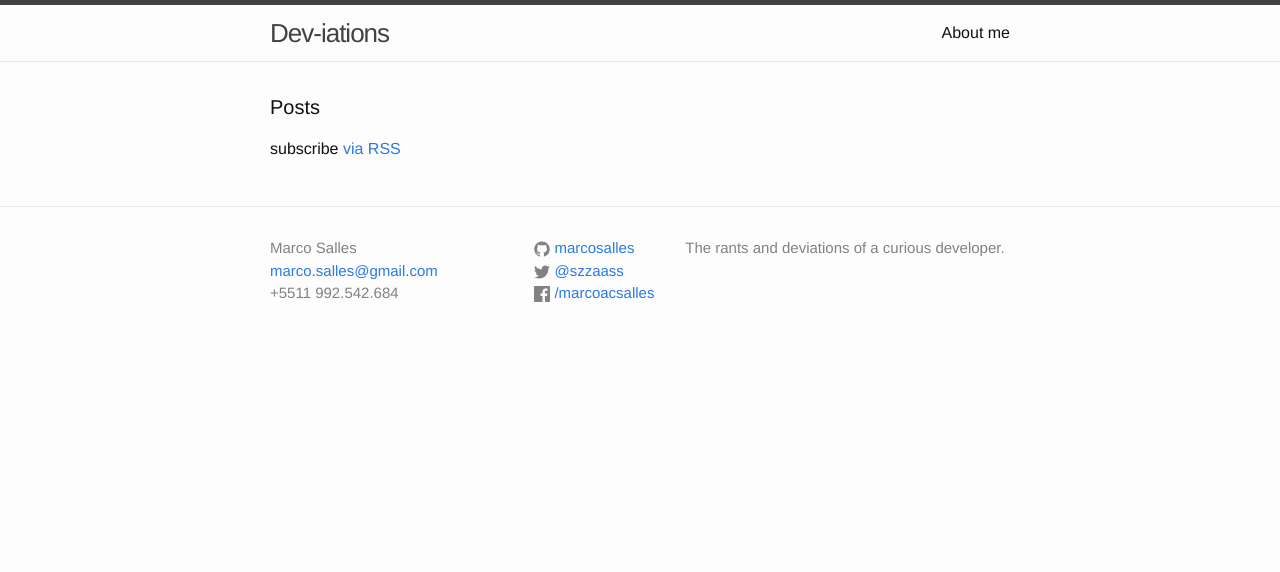
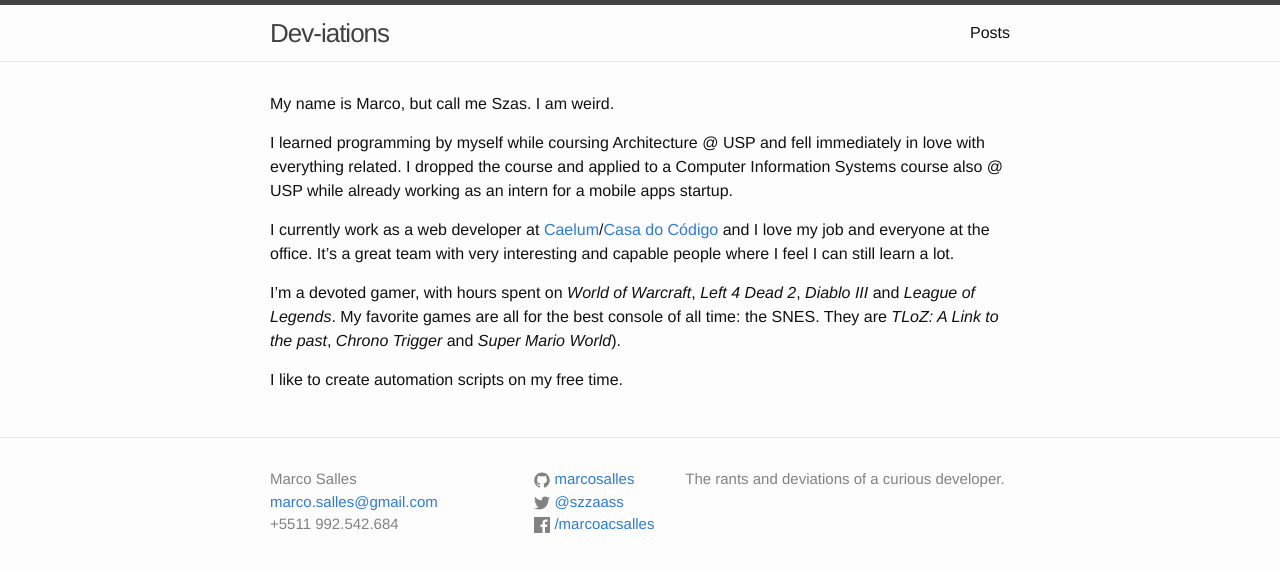
Before and after one commit to marcosalles/marcosalles.github.io, a Jekyll site: the page built from index.md, in a window 1280 px wide. Shown: the top 572 px of the page. Built offline with Jekyll 4.4.1, drawn with Linux system fonts in a browser that asks for light colours; part of the change alters nothing that is shown.

Commit message:
content revamp

```diff
--- a/index.html
+++ b/1blog.html
@@ -1,5 +1,7 @@
 ---
 layout: default
+title: Posts
+permalink: /blog/
 ---
 
 <div class="home">
--- a/about.md
+++ b/index.md
@@ -1,7 +1,6 @@
 ---
-layout: page
-title: About me
-permalink: /about/
+layout: default
+permalink: /
 ---
 
 My name is Marco, but call me Szas. I am weird.
```
